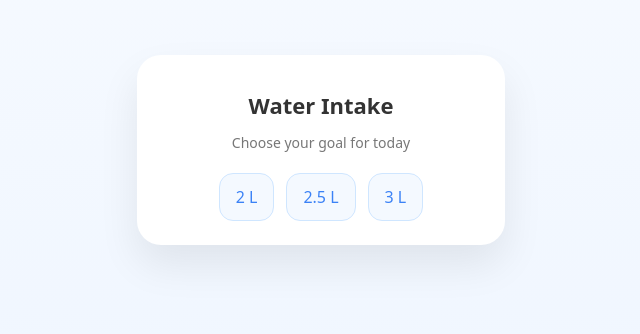
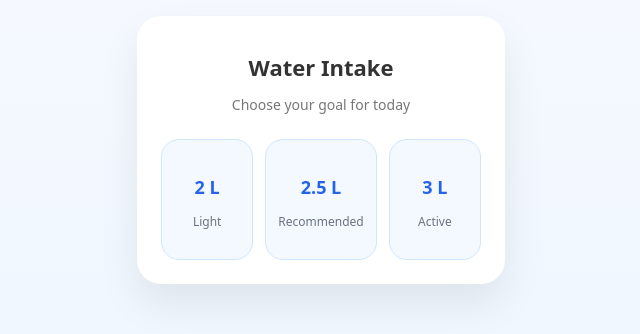
Before and after one commit to joylinmhs/Water-Intake-Tracker, a React (Vite) app: page / in a window 1280 px wide. Shown: the part 250-584 px from the top of the page, without its empty margins (319-959 px from the left). Built offline with nearby package versions, Linux system fonts and the light colour scheme.

Commit message:
Polish goal selection UI

```diff
--- a/src/App.css
+++ b/src/App.css
@@ -206,3 +206,36 @@
 .goal-options button:hover {
   background: #e9f2ff;
 }
+
+.goal-options {
+  display: grid;
+  grid-template-columns: repeat(3, 1fr);
+  gap: 12px;
+  margin-top: 24px;
+}
+
+.goal-card {
+  padding: 16px 12px;
+  border-radius: 18px;
+  background: #f4f9ff;
+  border: 1px solid #cfe6ff;
+  text-align: center;
+  cursor: pointer;
+  transition: transform 0.2s ease, box-shadow 0.2s ease;
+}
+
+.goal-card h3 {
+  font-size: 18px;
+  color: #2563eb;
+  margin-bottom: 4px;
+}
+
+.goal-card p {
+  font-size: 12px;
+  color: #6b7280;
+}
+
+.goal-card:hover {
+  transform: translateY(-4px);
+  box-shadow: 0 10px 20px rgba(37, 99, 235, 0.15);
+}
--- a/src/App.tsx
+++ b/src/App.tsx
@@ -59,9 +59,20 @@ function App() {
           <p className="subtitle">Choose your goal for today</p>
 
           <div className="goal-options">
-            <button onClick={() => setDailyGoal(2000)}>2 L</button>
-            <button onClick={() => setDailyGoal(2500)}>2.5 L</button>
-            <button onClick={() => setDailyGoal(3000)}>3 L</button>
+            <div className="goal-card" onClick={() => setDailyGoal(2000)}>
+              <h3>2 L</h3>
+              <p>Light</p>
+            </div>
+
+            <div className="goal-card" onClick={() => setDailyGoal(2500)}>
+              <h3>2.5 L</h3>
+              <p>Recommended</p>
+            </div>
+
+            <div className="goal-card" onClick={() => setDailyGoal(3000)}>
+              <h3>3 L</h3>
+              <p>Active</p>
+            </div>
           </div>
         </div>
       </div>
```
